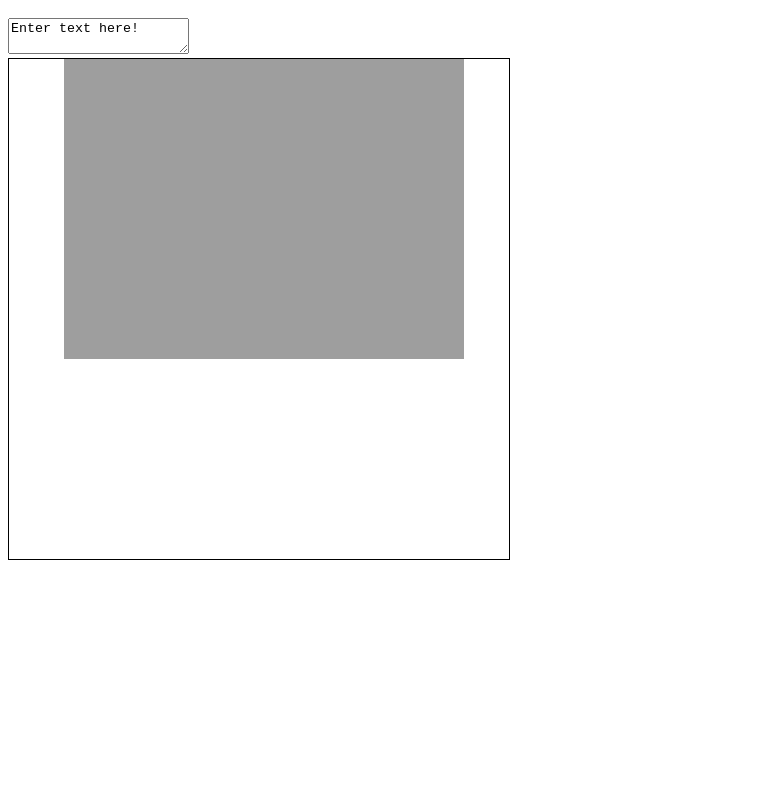
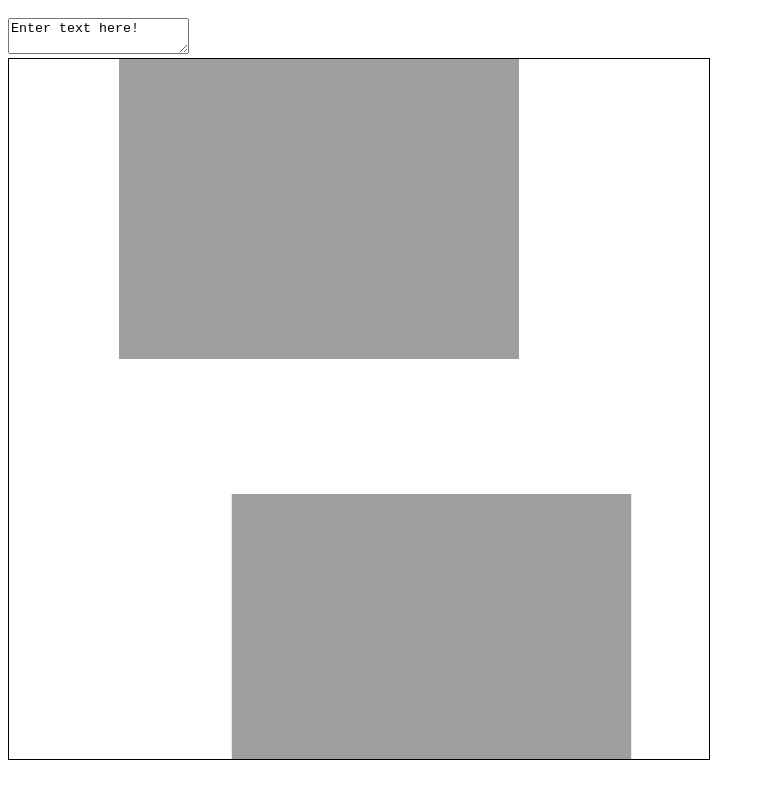
Before and after one commit to saj9191/hackathonproject, a plain HTML site: page index.html in a window 1280 px wide. Shown: the whole page, without its empty margins (0-765 px from the left). Drawn offline with Linux system fonts and the light colour scheme.

Commit message:
Added simple model collision

```diff
--- a/css/style.css
+++ b/css/style.css
@@ -11,6 +11,6 @@
   position: absolute;
   top: 50px;
   border: 1px solid #000000;
-  width: 500px;
-  height: 500px;
+  width: 700px;
+  height: 700px;
 }
--- a/index.html
+++ b/index.html
@@ -16,12 +16,16 @@
     <script>
       var display = display();
       var move = move();
+      var canvas = display.getCanvas();
+      console.log("width ", canvas.width, " height ", canvas.height);
 
       // For now hardcode a model.
       var models = [];
       var link = "http://icons.iconarchive.com/icons/iconka/meow/256/cat-walk-icon.png"
-      var model = new Model(zeroVector, new Vector(10,0), undefined, link);
-      models.push(model);
+      var model1 = new Model(zeroVector, new Vector(20,0), undefined, link);
+      var model2 = new Model(new Vector(canvas.width/2 - 255/2, canvas.height-255), new Vector(0, -20), undefined, link);
+      models.push(model1);
+      models.push(model2);
       move.step(display, models, 500);
     </script>
   </body>
--- a/js/display.js
+++ b/js/display.js
@@ -3,8 +3,8 @@ var display = function() {
 
   var animationCanvas = document.getElementById("animationCanvas");
   var ctx = animationCanvas.getContext("2d");
-  ctx.canvas.width = "500";
-  ctx.canvas.height = "500";
+  ctx.canvas.width = "700";
+  ctx.canvas.height = "700";
 
   exports.updateCanvas = function(models) {
     ctx.clearRect(0, 0, animationCanvas.width, animationCanvas.height);
--- a/js/move.js
+++ b/js/move.js
@@ -1,13 +1,36 @@
 var move = function() {
   exports = {};
 
-  var isCanvasCollision = function(position, width, height) {
+  var collidesWithCanvas = function(position, width, height) {
     var canvas = display.getCanvas();
     var xCoordinate = position.getXCoordinate();
     var yCoordinate = position.getYCoordinate();
     return (xCoordinate < 0 || (xCoordinate + width) >= canvas.width ||
         yCoordinate < 0 || (yCoordinate + height) >= canvas.height)
+  }
 
+  // Detects if "bounding boxes" for images collide"
+  // http://stackoverflow.com/questions/306316/determine-if-two-rectangles-overlap-each-other
+  var modelsCollide = function(model1, model2) {
+    var position1 = model1.getPosition();
+    var position2 = model2.getPosition();
+
+    var left1 = position1.x;
+    var top1 = position1.y;
+    var right1 = left1 + model1.getWidth();
+    var bottom1 = top1 + model1.getHeight();
+
+    var left2 = position2.x;
+    var top2 = position2.y;
+    var right2 = left2 + model2.getWidth();
+    var bottom2 = top2 + model2.getHeight();
+
+    return (left1 < right2 && right1 > left2 && top1 < bottom2 && bottom1 > top2);
+  }
+
+  var updatePositionAndVelocity = function(model, initial_position) {
+      model.setPosition(initial_position);
+      model.setVelocity(model.getVelocity().multipleByScalar(-1));
   }
 
   // Moves each model forward one timestep
@@ -16,12 +39,17 @@ var move = function() {
       var model = models[i];
       var initial_position = model.getPosition();
       model.stepPosition(dt);
-      var new_position = model.getPosition();
-      var width = model.getWidth();
-      var height = model.getHeight();
-      if (isCanvasCollision(new_position, width, height)) {
+      if (collidesWithCanvas(model.getPosition(), model.getWidth(), model.getHeight())) {
         // Collision so we can't keep moving forward
-        model.setPosition(initial_position);
+        updatePositionAndVelocity(model, initial_position);
+     }
+      // Check if model collides with another model
+      for (var j = 0; j < models.length; j++) {
+        if (i != j) {
+          if (modelsCollide(model, models[j])) {
+            updatePositionAndVelocity(model, initial_position);
+          }
+        }
       }
     }
     display.updateCanvas(models);
```
